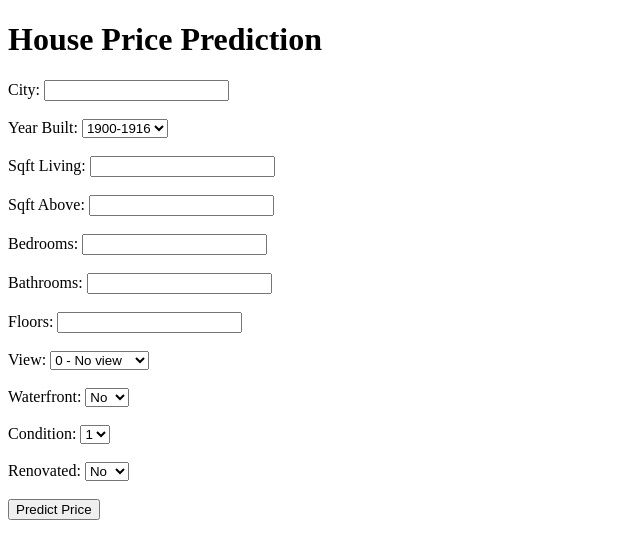
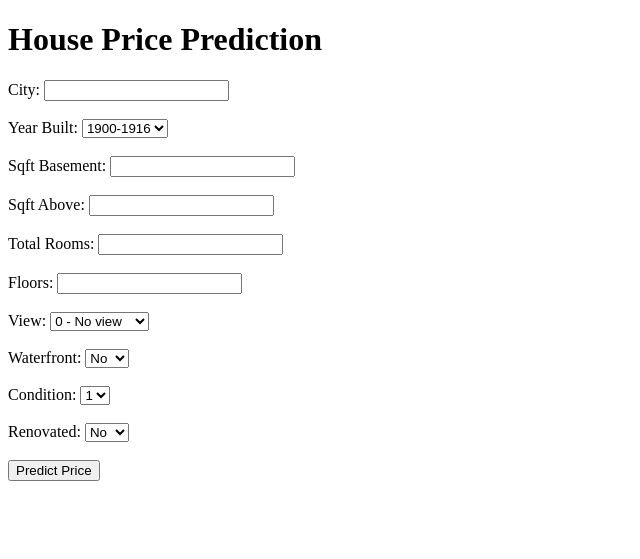
Before and after one commit to monishapandiyan123-ops/house_price_prediction, a Flask app: page / in a window 1280 px wide. Shown: the top 559 px of the page, without its empty margins (0-640 px from the left). Run offline with Flask 3, Linux system fonts and the light colour scheme; parts of the project's set-up code (start-up, migrations or seed data) failed here and were passed over.

Commit message:
add basement feature removed living

```diff
--- a/templates/index.html
+++ b/templates/index.html
@@ -29,9 +29,9 @@
         </select>
         <br><br>
 
-        <!-- Sqft Living -->
-        <label>Sqft Living:</label>
-        <input type="number" name="sqft_living" required>
+        <!-- Sqft Basement -->
+        <label>Sqft Basement:</label>
+        <input type="number" name="sqft_basement" required>
         <br><br>
 
         <!-- Sqft Above -->
@@ -39,15 +39,11 @@
         <input type="number" name="sqft_above" required>
         <br><br>
 
-        <!-- Bedrooms -->
-        <label>Bedrooms:</label>
-        <input type="number" name="bedrooms" required>
+        <!-- Total rooms -->
+        <label>Total Rooms:</label>
+        <input type="number" name="total_rooms" required>
         <br><br>
 
-        <!-- Bathrooms -->
-        <label>Bathrooms:</label>
-        <input type="number" name="bathrooms" step="0.5" required>
-        <br><br>
 
         <!-- Floors -->
         <label>Floors:</label>
```
